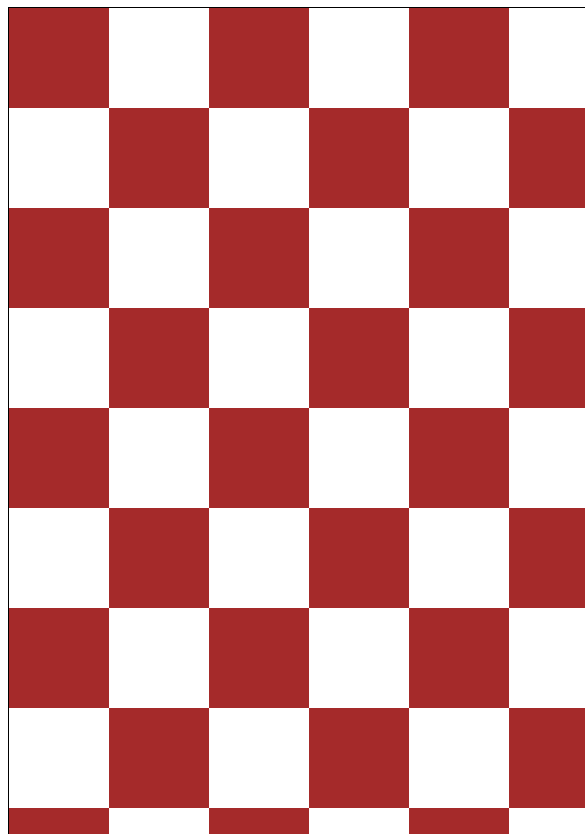
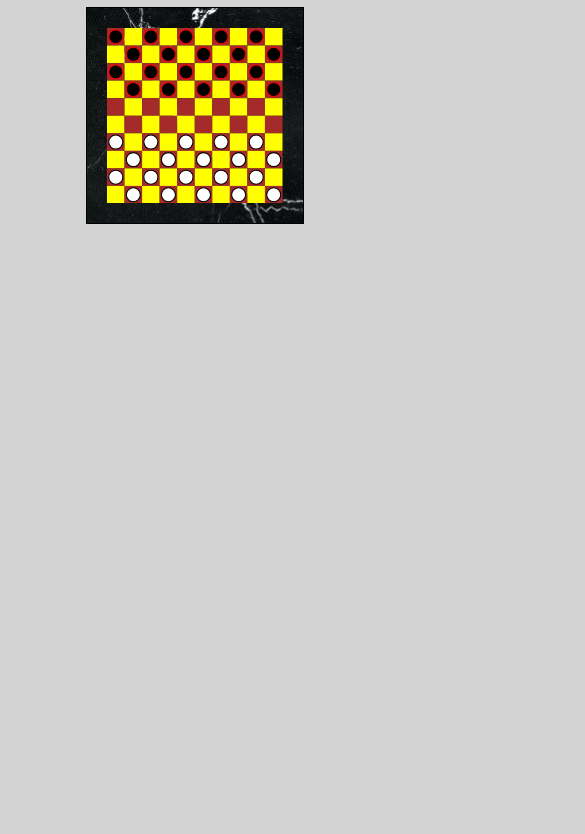
Before and after one commit to SrAdem/MIASHS_M2_2019_2020_DevWebMobile, a website: page svg_test.html in a window 390 px wide. Shown: the part 73-907 px from the top of the page, 585 px wide, since content can reach past the window. After the commit the page ends 844 px from the top, so only its background shows below. Drawn offline with Linux system fonts and the light colour scheme.

Commit message:
ajout_pions_responsive

```diff
--- /dev/null
+++ b/style.css
@@ -0,0 +1,10 @@
+body {
+    text-align: center;
+    background-color: lightgray;
+}
+
+#container {
+    background-image: url('images/marbre_noir.jpg');
+    display: inline-block;
+    padding: 20px;
+}
--- a/svg_test.html
+++ b/svg_test.html
@@ -2,12 +2,13 @@
 <html>
 
 <head>
+  <link href="style.css" rel="stylesheet">
   <h1>Prototype</h1>
 </head>
 
 <body>
 
-  <div id="container" style="border: solid 1px black; width: 1000px; height: 1000px"></div>
+  <div id="container" style="border: solid 1px black; width: 45vw; height: 45vw"></div>
 
   <script type="text/javascript">
 
@@ -16,37 +17,56 @@
       return this.createElementNS(svgNS, tagName);
     };
 
-    var init = function (size) {
-      var pion = document.createSvg("cirle");
-      pion.setAttribute("cx", 10)
-      pion.setAttribute("cy", 10)
-      pion.setAttribute("r", size)
-      pion.setAttribute("fill", "grey")
-      return pion;
-    }
 
     var grid = function (numberPerSide, size, pixelsPerSide, colors) {
       var svg = document.createSvg("svg");
-      svg.setAttribute("width", pixelsPerSide);
-      svg.setAttribute("height", pixelsPerSide);
+      svg.setAttribute("width", 45 +"vw");
+      svg.setAttribute("height", 45 +"vw");
+      svg.setAttribute("id", "MySvg");
       svg.setAttribute("viewBox", [0, 0, numberPerSide * size, numberPerSide * size].join(" "));
-
+      svg.setAttribute("preserveAspectRatio","xMidYMid meet");
+      let numPionJoueurB = 1;
+      let numPionJoueurA = 20;
       for (var i = 0; i < numberPerSide; i++) {
         for (var j = 0; j < numberPerSide; j++) {
           var color1 = colors[(i + j) % colors.length];
-          var color2 = colors[(i + j + 1) % colors.length];
           var g = document.createSvg("g");
-          g.setAttribute("transform", ["translate(", i * size, ",", j * size, ")"].join(""));
+          g.setAttribute("transform", ["translate(", j * size, ",", i * size, ")"].join(""));
           var number = numberPerSide * i + j;
           var box = document.createSvg("rect");
           box.setAttribute("width", size);
           box.setAttribute("height", size);
           box.setAttribute("fill", color1);
           box.setAttribute("id", "b" + number);
-          box.appendChild(init(size));
-
           g.appendChild(box);
 
+          //pions joueur A
+          if(color1 =="brown" && i<4){
+            let pion = document.createSvg("circle");
+            pion.setAttribute("cx",25);
+            pion.setAttribute("cy",25);
+            pion.setAttribute("r",20);
+            pion.setAttribute("fill","black");
+            pion.setAttribute("stroke","red")
+            pion.setAttribute("stroke-width",3);
+            pion.setAttribute("id", "P"+ numPionJoueurA + "-JA-" );
+            numPionJoueurA--;
+            g.appendChild(pion);
+          };
+
+          //pions joueur B
+          if(color1 =="brown" && (i<=9 && i>=6)){
+            let pion = document.createSvg("circle");
+            pion.setAttribute("cx",25);
+            pion.setAttribute("cy",25);
+            pion.setAttribute("r",20);
+            pion.setAttribute("fill","white");
+            pion.setAttribute("stroke","black");
+            pion.setAttribute("stroke-width",3);
+            pion.setAttribute("id","P"+ numPionJoueurB + "-JB-");
+            numPionJoueurB++;
+            g.appendChild(pion);
+          };
           svg.appendChild(g);
         }
       }
@@ -54,38 +74,10 @@
     };
 
     var container = document.getElementById("container");
-    container.appendChild(grid(10, 5, 1000, ["brown", "white"]));
-
+    container.appendChild(grid(10, 50, 1000, ["brown", "yellow"]));
 
   </script>
-
-
-
-  <!-- width="100%" seulement quand width < xxxpx -->
-
-  <!--
-  <svg width="802" height="802" xmlns="http://www.w3.org/2000/svg">
-    <defs>
-      <pattern id="grid" width="80" height="80" patternUnits="userSpaceOnUse">
-        <rect width="80" height="80" fill="url(#smallGrid)" />
-        <path d="M 80 0 L 0 0 0 80" fill="none" stroke="gray" stroke-width="1" />
-      </pattern>
-    </defs>
-
-    <rect width="100%" height="100%" fill="url(#grid)" />
-  </svg>
--->
 
 </body>
 
 </html>
-
-
-
-<!--
-  get width && height
-  for
-    for
-      carré x et carré y = width < height ? width/10 : height / 10
-
--->
```
Also changed, not shown: interface_svg.html (added, +35 -0 lines), images/marbre_noir.jpg (added), server.js (line endings or trailing spaces).
